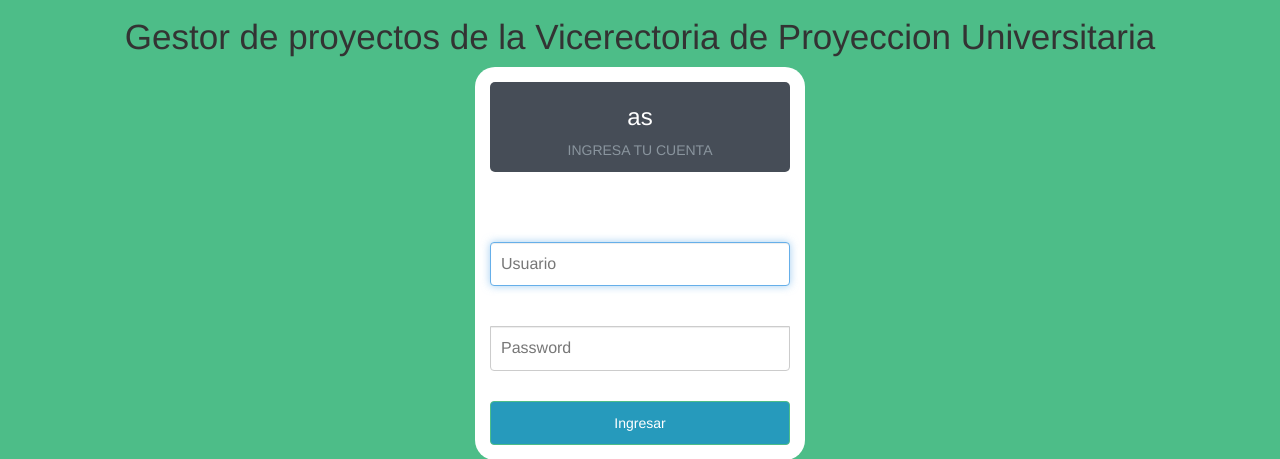
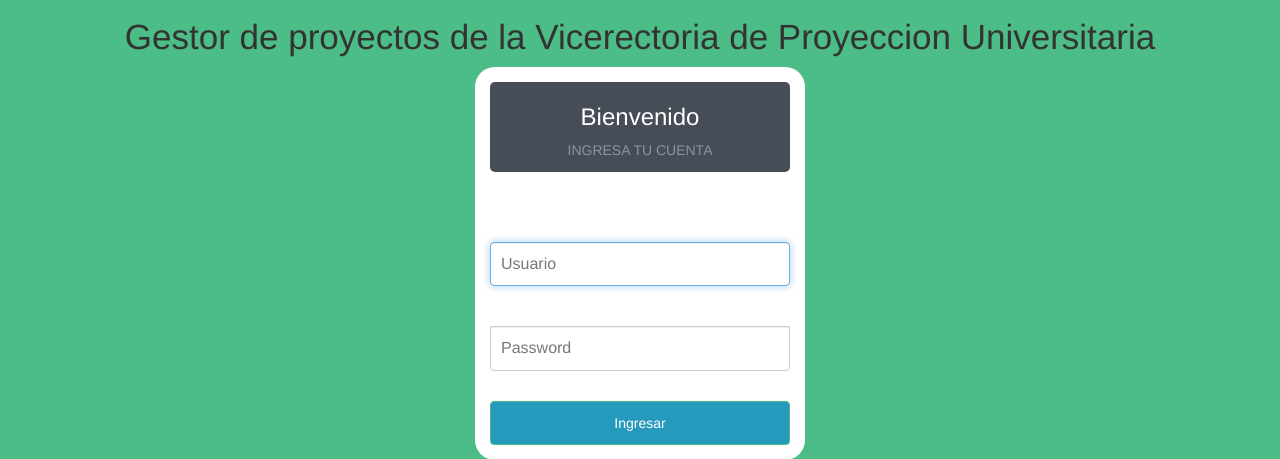
Before and after one commit to JorgeAlejandroAguirreGutierrez/ProyectoSoftware3, a Django app: page / in a window 1280 px wide. Shown: the part 172-631 px from the top of the page. Run offline with Django 3.2, Linux system fonts and the light colour scheme; parts of the project's set-up code (start-up, migrations or seed data) failed here and were passed over; some libraries are stand-ins or nearby versions.

Commit message:
Corrreccoio alejdo

```diff
--- a/ProyectoSoftware3/ProyectoSoftware3/Proyeccion/urls.py
+++ b/ProyectoSoftware3/ProyectoSoftware3/Proyeccion/urls.py
@@ -4,5 +4,4 @@ from views import docente,cerrarSession
 urlpatterns = [
     url(r'^Docente/$', docente),
     url(r'^CerrarSession/$', cerrarSession),
-
 ]
--- a/ProyectoSoftware3/ProyectoSoftware3/Proyeccion/views.py
+++ b/ProyectoSoftware3/ProyectoSoftware3/Proyeccion/views.py
@@ -2,7 +2,8 @@ from django.shortcuts import render
 from django.http import HttpResponse,HttpResponseRedirect
 from models import Usuario
 from django.core.urlresolvers import reverse_lazy
-
+import json
+from django.views.generic import TemplateView
 
 # Create your views here.
 def docente(request):
@@ -19,3 +20,24 @@ def cerrarSession(request):
     except KeyError:
         pass
     return HttpResponseRedirect("/")
+
+
+def inicio (request):
+    return render(request, 'inicio/login.html', {})
+class logear(TemplateView):
+
+    def get(self, request, * args, ** kwargs):
+
+        usuario = request.GET['usuario']
+        clave = request.GET['clave']
+        try:
+            user = Usuario.objects.get(cedula=usuario, clave=clave)
+            #data = serializers.serialize('json', user, fields=('nombre'))
+            response_data = {}
+            response_data['respuesta'] = 'existe'
+            request.session['cedula'] = user.cedula
+        except Usuario.DoesNotExist:
+            response_data = {}
+            response_data['respuesta'] = 'noExiste'
+
+        return HttpResponse(json.dumps(response_data), content_type='application/json')
--- a/ProyectoSoftware3/ProyectoSoftware3/ProyectoSoftware3/urls.py
+++ b/ProyectoSoftware3/ProyectoSoftware3/ProyectoSoftware3/urls.py
@@ -1,10 +1,11 @@
 from django.conf.urls import url,include
 from django.contrib import admin
-from views import inicio,logear
+from Proyeccion.views import inicio,logear
 urlpatterns = [
     url(r'^admin/', include(admin.site.urls)),
     url(r'^$', inicio),
     url(r'^Login/$', logear.as_view()),
     url(r'^Proyeccion/', include("Proyeccion.urls")),
 
+
 ]
--- a/ProyectoSoftware3/ProyectoSoftware3/ProyectoSoftware3/views.py
+++ /dev/null
@@ -1,27 +0,0 @@
-# Create your views here.
-
-from Proyeccion.models import Usuario
-from django.core import serializers
-from django.http import HttpResponse
-from django.shortcuts import render
-from django.views.generic import TemplateView
-import json
-def inicio (request):
-    return render(request, 'inicio/login.html', {})
-class logear(TemplateView):
-
-    def get(self, request, * args, ** kwargs):
-
-        usuario = request.GET['usuario']
-        clave = request.GET['clave']
-        try:
-            user = Usuario.objects.get(cedula=usuario, clave=clave)
-            #data = serializers.serialize('json', user, fields=('nombre'))
-            response_data = {}
-            response_data['respuesta'] = 'existe'
-            request.session['cedula'] = user.cedula
-        except Usuario.DoesNotExist:
-            response_data = {}
-            response_data['respuesta'] = 'noExiste'
-
-        return HttpResponse(json.dumps(response_data), content_type='application/json')
--- a/ProyectoSoftware3/ProyectoSoftware3/Templates/inicio/login.html
+++ b/ProyectoSoftware3/ProyectoSoftware3/Templates/inicio/login.html
@@ -9,7 +9,7 @@ inicio de session
 
     <div id="login" class=" form-signin" >
         <div id="tituloLogin" >
-            <h3 class="h3" align="center" >as
+            <h3 class="h3" align="center" >Bienvenido
             </h3>
             <p style="color: #8A959E; font-size: 14px" align="center">  INGRESA TU CUENTA</p>
         </div>
```
Also changed, not shown: 11 other files.
